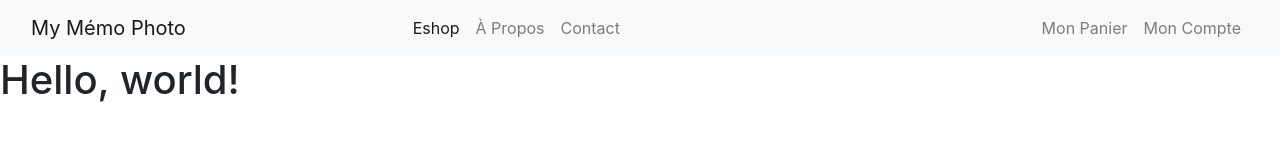
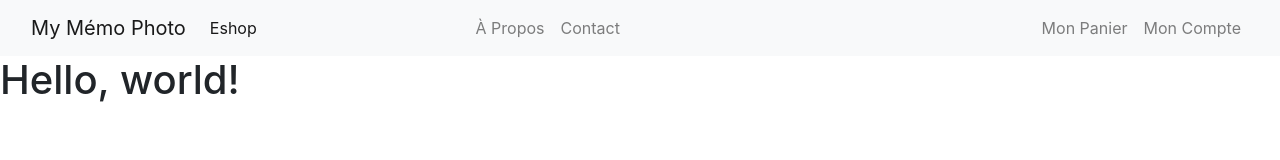
Before and after one commit to IrisGENEVRIER/TENTATIVEBS, a plain HTML site: page index.html in a window 1280 px wide. Drawn offline with nearby package versions, Linux system fonts and the light colour scheme.

Commit message:
Update index.html

```diff
--- a/index.html
+++ b/index.html
@@ -17,6 +17,9 @@
       <div class="container-fluid">
         <div class="navbar-header ml-auto">
           <a class="navbar-brand" href="#">My Mémo Photo</a>
+        </div>
+        <div class="navbar-nav mx-auto">
+          <a class="nav-item active nav-link" href="#">Eshop <span class="sr-only">(current)</span></a>
           <button class="navbar-toggler" type="button" data-toggle="collapse" data-target="#navbarSupportedContent" aria-controls="navbarSupportedContent" aria-expanded="false" aria-label="Toggle navigation">
             <span class="navbar-toggler-icon"></span>
           </button>
@@ -24,9 +27,6 @@
 
         <div class="collapse navbar-collapse navbar-right" id="navbarSupportedContent">
           <ul class="navbar-nav mx-auto">
-            <li class="nav-item active">
-              <a class="nav-link" href="#">Eshop <span class="sr-only">(current)</span></a>
-            </li>
             <li class="nav-item">
               <a class="nav-link" href="#">À Propos</a>
             </li>
```
